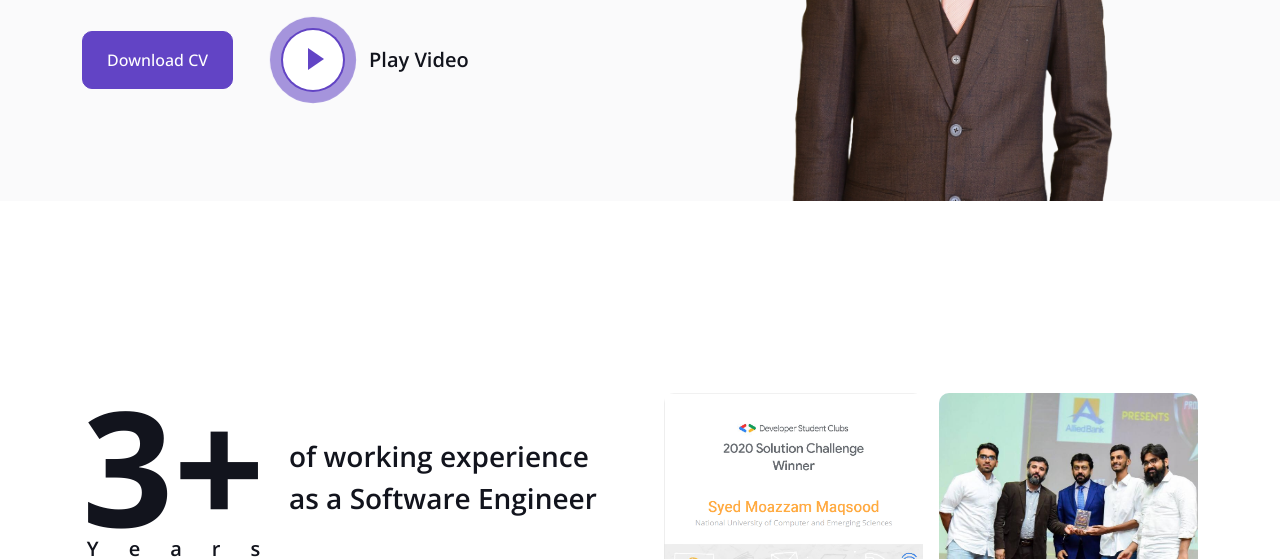
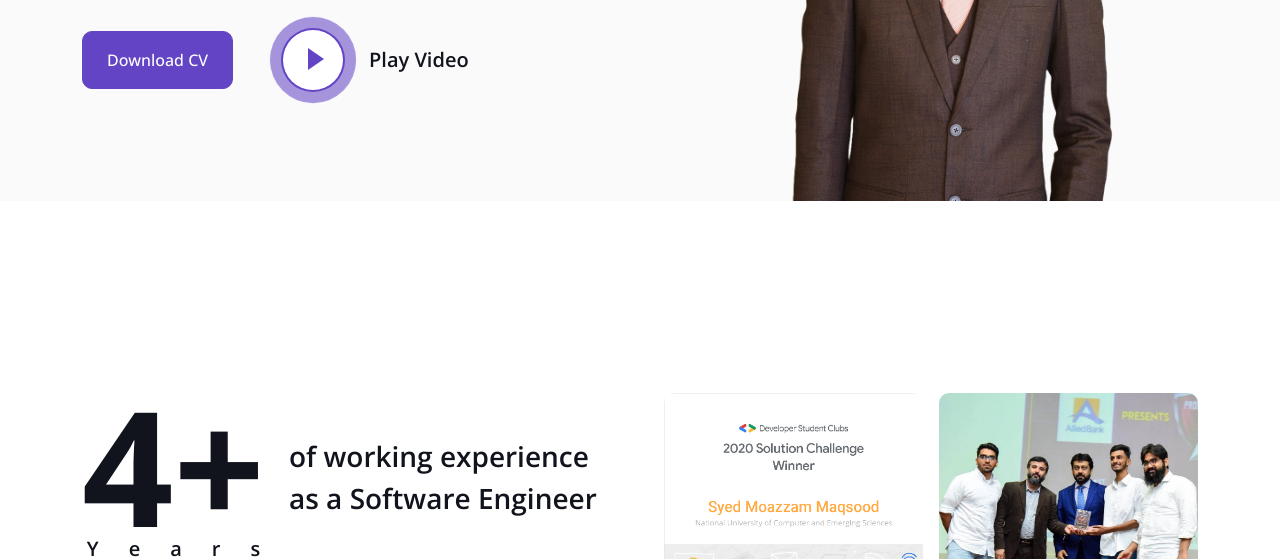
Before and after one commit to moazzammmaqsood/moazzam-portfolio, a plain HTML site: page index.html in a window 1280 px wide. Shown: the part 393-952 px from the top of the page. Drawn offline with nearby package versions, Linux system fonts and the light colour scheme.

Commit message:
updating experince

```diff
--- a/index.html
+++ b/index.html
@@ -126,7 +126,7 @@
                 <div class="col-lg-6 wow fadeInUp" data-wow-delay="0.1s">
                     <div class="d-flex align-items-center mb-5">
                         <div class="years flex-shrink-0 text-center me-4">
-                            <h1 class="display-1 mb-0">3+</h1>
+                            <h1 class="display-1 mb-0">4+</h1>
                             <h5 class="mb-0">Years</h5>
                         </div>
                         <h3 class="lh-base mb-0">of working experience as a Software Engineer</h3>
```
